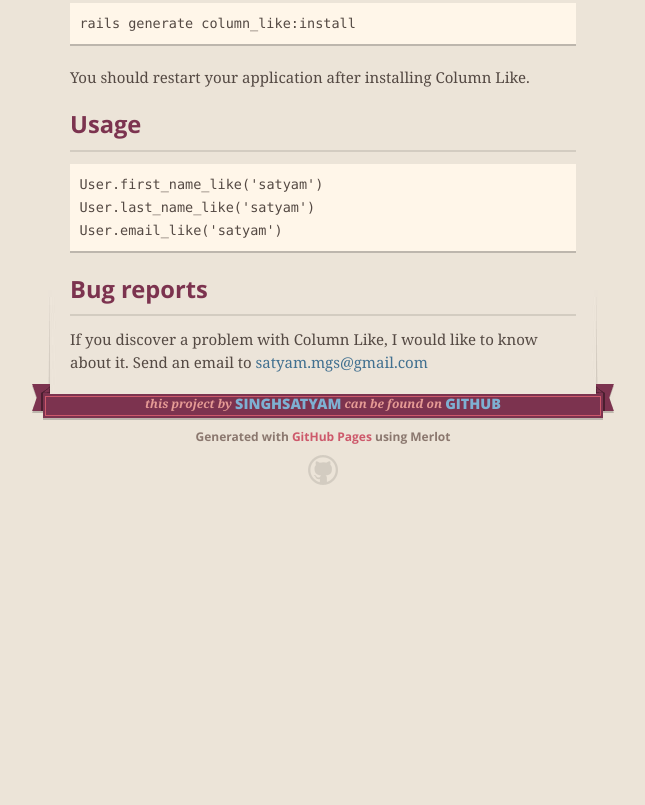
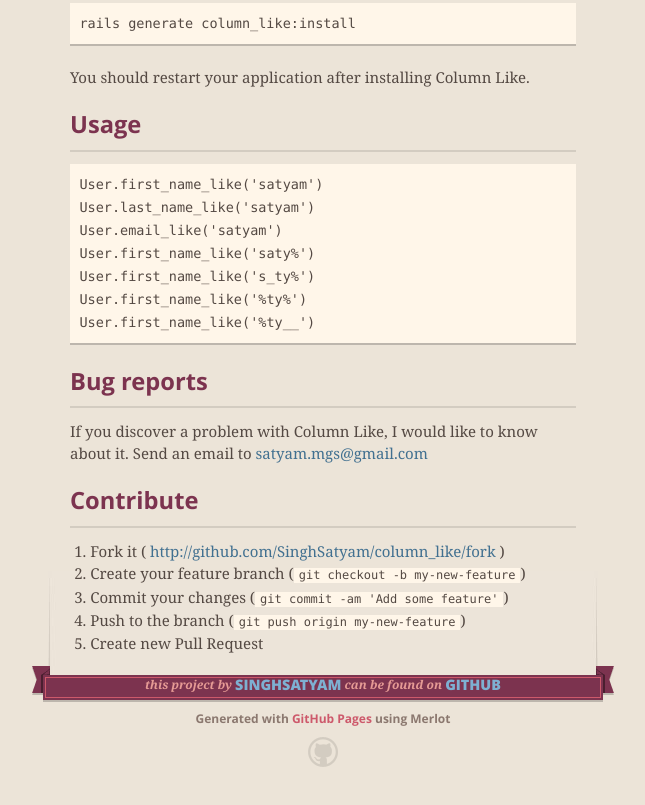
Before and after one commit to SinghSatyam/column_like, a plain HTML site: page index.html in a window 1280 px wide. Shown: the part 1941-2746 px from the top of the page, without its empty margins (317-962 px from the left). Before the commit the page ends 2466 px from the top, so only its background shows below. Drawn offline with nearby package versions, Linux system fonts and the light colour scheme.

```diff
--- a/index.html
+++ b/index.html
@@ -21,7 +21,7 @@
   </head>
 
   <body>
-
+    <a id="forkme_banner" href="https://github.com/SinghSatyam/column_like">View on GitHub</a>
     <div class="shell">
 
       <header>
@@ -82,12 +82,27 @@
 
 <div class="highlight highlight-ruby"><pre><span class="pl-c1">User</span>.first_name_like(<span class="pl-s"><span class="pl-pds">'</span>satyam<span class="pl-pds">'</span></span>)
 <span class="pl-c1">User</span>.last_name_like(<span class="pl-s"><span class="pl-pds">'</span>satyam<span class="pl-pds">'</span></span>)
-<span class="pl-c1">User</span>.email_like(<span class="pl-s"><span class="pl-pds">'</span>satyam<span class="pl-pds">'</span></span>)</pre></div>
+<span class="pl-c1">User</span>.email_like(<span class="pl-s"><span class="pl-pds">'</span>satyam<span class="pl-pds">'</span></span>)
+<span class="pl-c1">User</span>.first_name_like(<span class="pl-s"><span class="pl-pds">'</span>saty%<span class="pl-pds">'</span></span>)
+<span class="pl-c1">User</span>.first_name_like(<span class="pl-s"><span class="pl-pds">'</span>s_ty%<span class="pl-pds">'</span></span>)
+<span class="pl-c1">User</span>.first_name_like(<span class="pl-s"><span class="pl-pds">'</span>%ty%<span class="pl-pds">'</span></span>)
+<span class="pl-c1">User</span>.first_name_like(<span class="pl-s"><span class="pl-pds">'</span>%ty__<span class="pl-pds">'</span></span>)</pre></div>
 
 <h2>
 <a id="bug-reports" class="anchor" href="#bug-reports" aria-hidden="true"><span class="octicon octicon-link"></span></a>Bug reports</h2>
 
 <p>If you discover a problem with Column Like, I would like to know about it. Send an email to <a href="mailto:satyam.mgs@gmail.com">satyam.mgs@gmail.com</a></p>
+
+<h2>
+<a id="contribute" class="anchor" href="#contribute" aria-hidden="true"><span class="octicon octicon-link"></span></a>Contribute</h2>
+
+<ol>
+<li>Fork it ( <a href="http://github.com/SinghSatyam/column_like/fork">http://github.com/SinghSatyam/column_like/fork</a> )</li>
+<li>Create your feature branch (<code>git checkout -b my-new-feature</code>)</li>
+<li>Commit your changes (<code>git commit -am 'Add some feature'</code>)</li>
+<li>Push to the branch (<code>git push origin my-new-feature</code>)</li>
+<li>Create new Pull Request</li>
+</ol>
       </section>
 
       <footer>
```
Also changed, not shown: params.json (+1 -1 lines).
